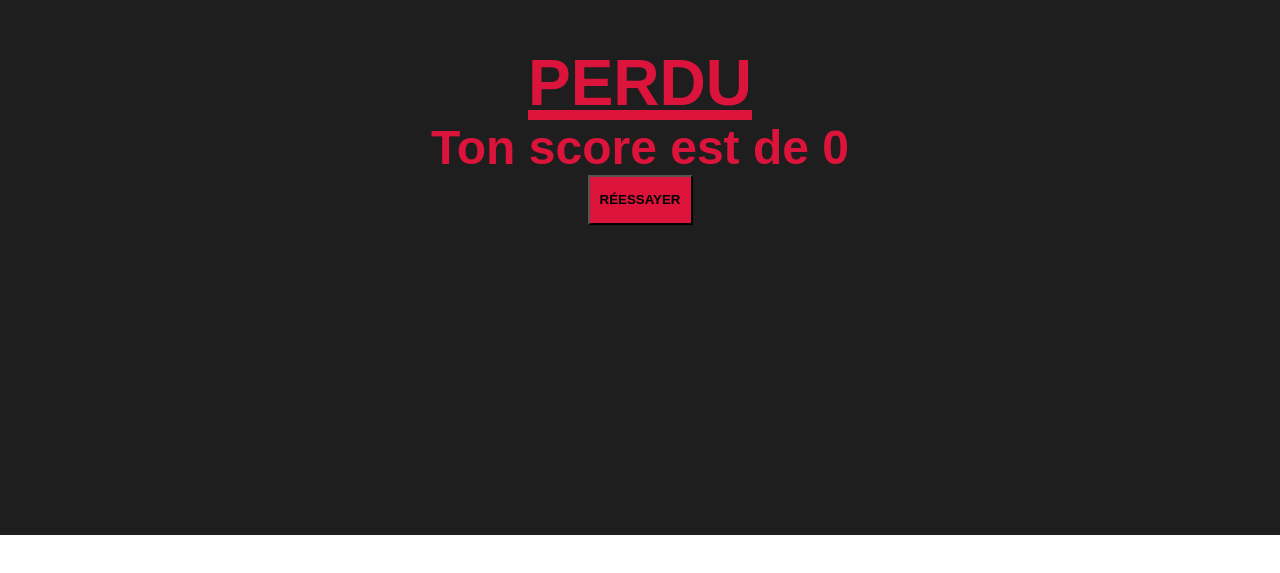
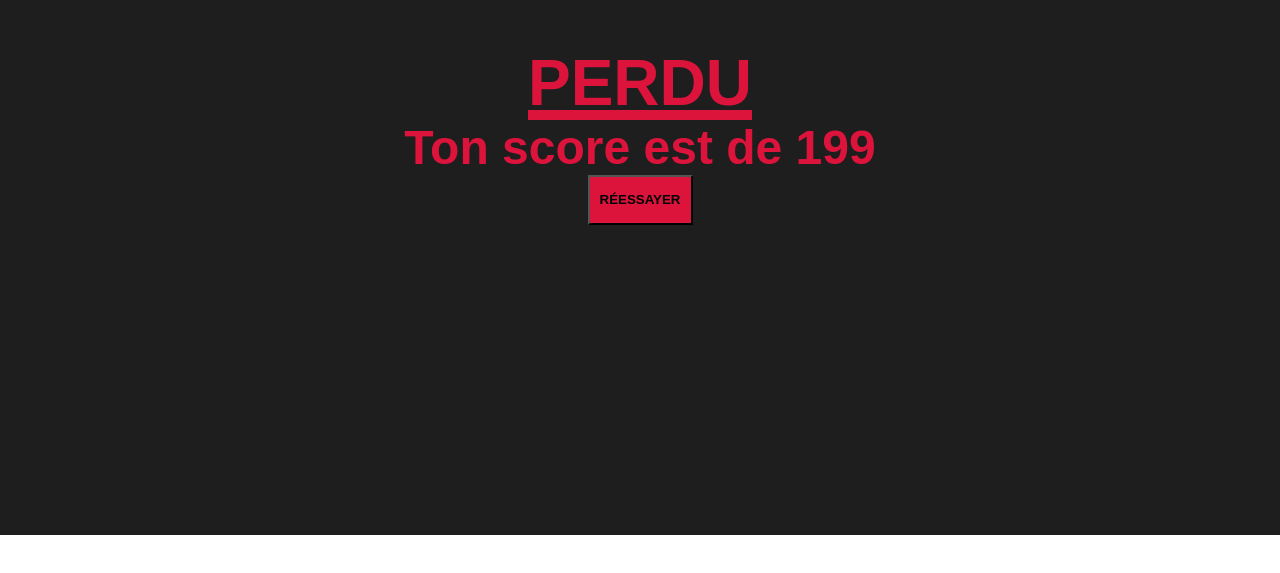
Before and after one commit to DeivysGrail/ClickUp, a React (Vite) app: page / in a window 1280 px wide. Shown: the part 265-838 px from the top of the page. Built offline with nearby package versions, Linux system fonts and the light colour scheme; a web font is replaced by a local one.

Commit message:
Update Game.jsx

```diff
--- a/src/Game.jsx
+++ b/src/Game.jsx
@@ -17,7 +17,7 @@ function Game(props) {
     const DEATH_ZONE_REF = useRef(); // Zone à ne pas atteindre
     let [speed, setSpeed] = useState(getRandomSpeed(400, 500))
     const [pixel, setPixel] = useState(1.2)
-    let [score, setScore] = useState(0)
+    let [score, setScore] = useState(199)
     const [highScore, setHighScore] = useState(localStorage.getItem('score'))
     let [translationY, setTranslationY] = useState(0)
     const [fallingTrigger, setFallingTrigger] = useState(true)
@@ -25,6 +25,7 @@ function Game(props) {
     const [loose, setLoose] = useState(false)
     const [medium, setMedium] = useState(true)
     const [hard, setHard] = useState(false)
+
     function up(pxl = pixel) {
         setTranslationY(translationY -= pxl)
     }
@@ -134,14 +135,12 @@ function Game(props) {
 
 
     return (<div className={"MAIN"} onClick={() => {
-if (loose) {
-return null
-}
-else
-{
-up()
-}
 
+            if (loose) {
+                return null
+            } else {
+                up()
+            }
             setScore(score += 1)
         }}>
             <Score score={score}/>
```
